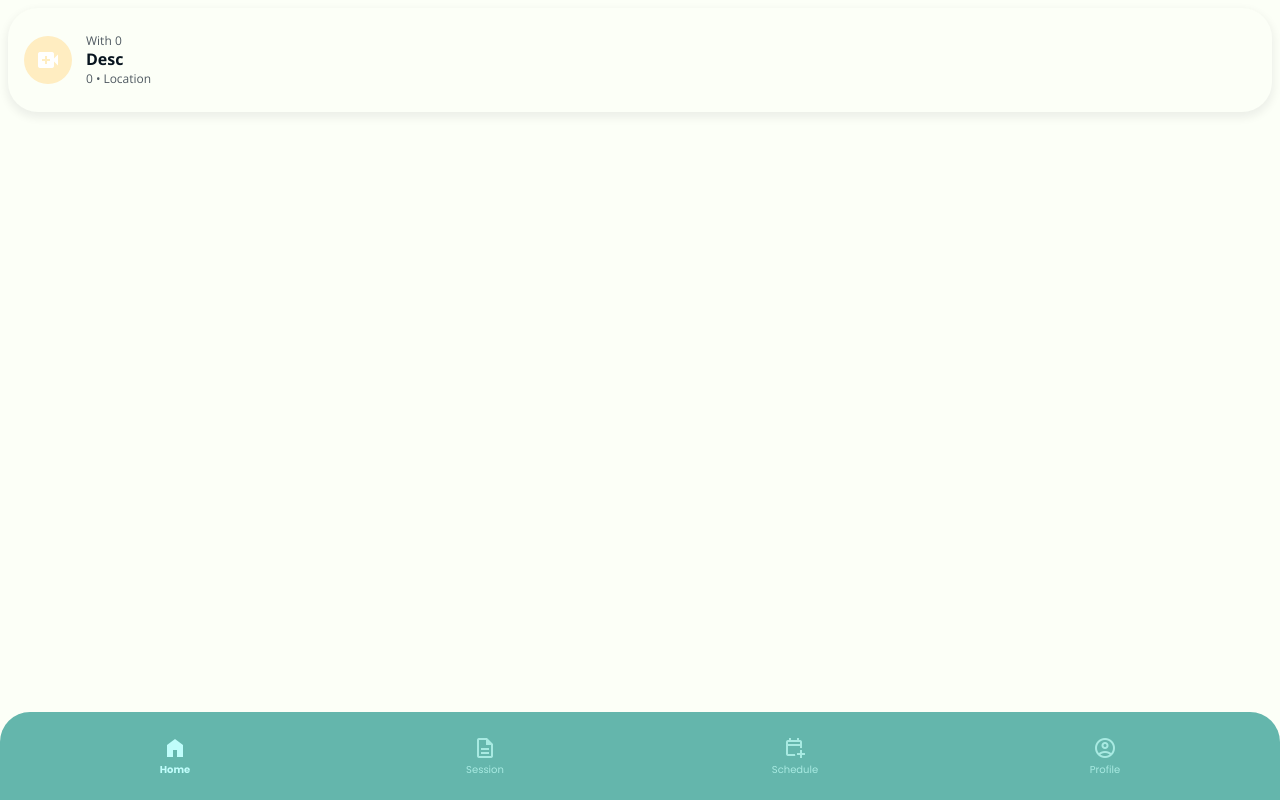
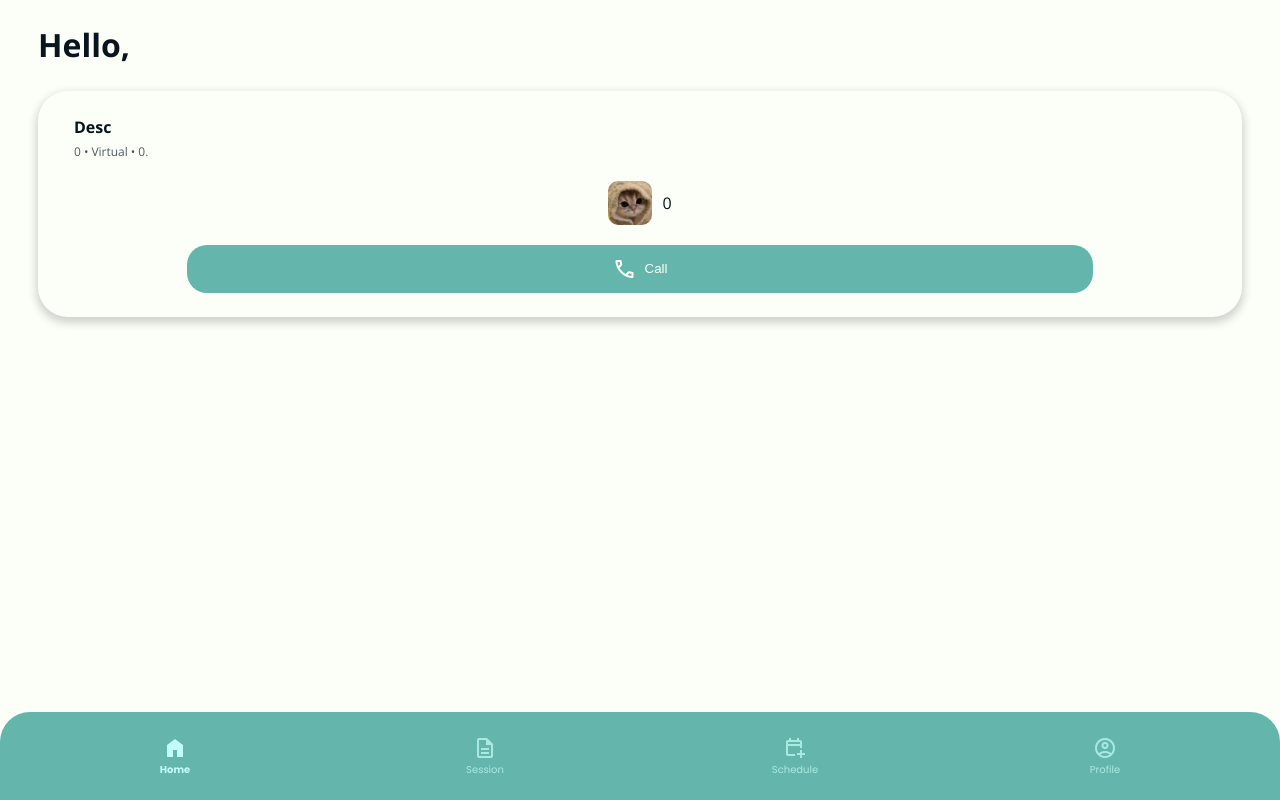
Before and after one commit to andrewchu16/DataDoctor, a React (Vite) app in the folder frontend/: page /home in a window 1280 px wide. Before the commit this address led to /. Built offline with nearby package versions, Linux system fonts and the light colour scheme.

Commit message:
Add get ready card

```diff
--- a/frontend/src/components/appointment/style.css
+++ b/frontend/src/components/appointment/style.css
@@ -1,14 +1,14 @@
 .appointment {
     width: 100%;
     height: 104px;
-    background: var(--background);
+    background: var(--white);
     border-radius: 30px;
     padding: 23px 16px;
     display: flex;
     align-items: center;
     gap: 14px;
     box-sizing: border-box;
-    box-shadow: #08151f10 0 4px 8px 2px;
+    box-shadow: var(--general-box-shadow);
 }
 
 .appointment_icon {
--- a/frontend/src/components/button/index.tsx
+++ b/frontend/src/components/button/index.tsx
@@ -1,5 +1,19 @@
-const Button = () => {
-    return <button className="btn btn-primary">Primary</button>;
+import { ReactNode } from "react";
+import "./style.css";
+
+type ButtonProps = {
+    children: ReactNode;
+    type: "primary" | "secondary";
+    icon: string;
+};
+
+const Button: React.FC<ButtonProps> = ({ children, type, icon }) => {
+    return (
+        <button className={`btn_${type}`}>
+            <span className="material-symbols-outlined">{icon}</span>
+            {children}
+        </button>
+    );
 };
 
 export default Button;
--- a/frontend/src/components/button/style.css
+++ b/frontend/src/components/button/style.css
@@ -0,0 +1,27 @@
+.btn_primary {
+    background: var(--primary);
+    color: var(--white);
+    border: none;
+    border-radius: 20px;
+    padding: 12px 0;
+    display: flex;
+    justify-content: center;
+    align-items: center;
+    gap: 8px;
+    width: 80%;
+    margin: auto;
+}
+
+.btn_secondary {
+    background: var(--white);
+    color: var(--black);
+    border: 1px solid var(--black);
+    border-radius: 20px;
+    padding: 12px 0;
+    display: flex;
+    justify-content: center;
+    align-items: center;
+    gap: 8px;
+    width: 80%;
+    margin: auto;
+}
--- a/frontend/src/components/nav/style.css
+++ b/frontend/src/components/nav/style.css
@@ -1,7 +1,7 @@
 .navbar {
     width: 100%;
     height: 88px;
-    background: #64b6ac;
+    background: var(--primary);
     border-radius: 30px 30px 0 0;
     position: fixed;
     bottom: 0;
@@ -12,7 +12,7 @@
 }
 
 .navbar_item {
-    color: #a8eae2;
+    color: var(--tertiary);
     display: flex;
     flex-direction: column;
     justify-content: center;
--- /dev/null
+++ b/frontend/src/components/readyCard/index.tsx
@@ -0,0 +1,40 @@
+import { AppointmentData } from "../../objects/AppointmentData";
+import "./style.css";
+import defaultPfp from "../../assets/default.png";
+import Button from "../button";
+
+type ReadyCardProps = {
+    appointment: AppointmentData;
+};
+
+const ReadyCard: React.FC<ReadyCardProps> = ({ appointment }) => {
+    return (
+        <div className="ready_card">
+            <span className="ready_card_title">{appointment.description}</span>
+            <div className="ready_card_subtitle">
+                <span className="ready_card_start">
+                    {appointment.startTime}
+                </span>
+                &#x2022;
+                <span className="ready_card_location">
+                    {appointment.location}
+                </span>
+                &#x2022;
+                <span className="ready_card_duration">
+                    {appointment.endTime - appointment.startTime}.
+                </span>
+            </div>
+            <div className="ready_card_profile">
+                <img className="ready_card_profile_image" src={defaultPfp} />
+                <span className="ready_card_profile_name">
+                    {appointment.patientId}
+                </span>
+            </div>
+            <Button icon="call" type="primary">
+                Call
+            </Button>
+        </div>
+    );
+};
+
+export default ReadyCard;
--- /dev/null
+++ b/frontend/src/components/readyCard/style.css
@@ -0,0 +1,40 @@
+.ready_card {
+    box-shadow: var(--general-box-shadow);
+    border-radius: 30px;
+    padding: 24px 36px;
+    width: 100%;
+    box-sizing: border-box;
+    display: flex;
+    flex-direction: column;
+}
+
+.ready_card_title {
+    font-weight: bold;
+    font-size: 16px;
+    padding-bottom: 4px;
+}
+
+.ready_card_subtitle {
+    font-size: 12px;
+    color: var(--text-gray);
+    display: flex;
+    gap: 3px;
+}
+
+.ready_card_profile {
+    display: flex;
+    justify-content: center;
+    align-items: center;
+    gap: 10px;
+    margin: 20px 0;
+}
+
+.ready_card_profile_image {
+    width: 44px;
+    height: 44px;
+    border-radius: 10px;
+}
+
+.ready_card_profile_name {
+    font-size: 16px;
+}
--- a/frontend/src/index.css
+++ b/frontend/src/index.css
@@ -4,14 +4,19 @@
     line-height: 1.5;
     font-weight: 400;
 
-    --background: #fcfff7 !important;
+    --white: #fcfff7 !important;
+    --black: #08151f !important;
     --text: #08151f !important;
     --text-gray: #4f5961 !important;
+    --general-box-shadow: #08151f30 0 4px 8px 2px !important;
+    --primary: #64b6ac;
+    --secondary: #bfe0dc;
+    --tertiary: #a8eae2;
 
     font-family: "Open Sans", "Poppins", sans-serif, Inter, system-ui, Avenir,
         Helvetica, Arial;
     color-scheme: light dark;
-    background: var(--background);
+    background: var(--white);
     color: var(--text);
 
     font-synthesis: none;
@@ -23,3 +28,7 @@
 .material-symbols-outlined {
     user-select: none;
 }
+
+.constrainer {
+    padding: 0 30px;
+}
--- a/frontend/src/main.tsx
+++ b/frontend/src/main.tsx
@@ -19,17 +19,19 @@ createRoot(document.getElementById("root")!).render(
         />
         <BrowserRouter>
             <AuthProvider>
-                <Routes>
-                    <Route path="/" element={<LandingPage />} />
-                    <Route path="/sign-up" element={<SignUp />} />
-                    <Route element={<PrivateRoute />}>
+                <div className="constrainer">
+                    <Routes>
+                        <Route path="/" element={<LandingPage />} />
+                        <Route path="/sign-up" element={<SignUp />} />
+                        {/* <Route element={<PrivateRoute />}> */}
                         <Route element={<Layout />}>
                             <Route path="/home" element={<Home />} />
                             <Route path="/profile" element={<Profile />} />
                         </Route>
-                    </Route>
-                    <Route path="*" element={<PageNotFound />} />
-                </Routes>
+                        {/* </Route> */}
+                        <Route path="*" element={<PageNotFound />} />
+                    </Routes>
+                </div>
             </AuthProvider>
         </BrowserRouter>
     </StrictMode>
--- a/frontend/src/pages/home/index.tsx
+++ b/frontend/src/pages/home/index.tsx
@@ -1,5 +1,32 @@
+import ReadyCard from "../../components/readyCard";
+import { AppointmentData } from "../../objects/AppointmentData";
+
 const Home = () => {
-    return <div className="home"></div>;
+    return (
+        <div className="home">
+            <div className="home_top_bar">
+                <h1>Hello, </h1>
+            </div>
+            <div className="home_get_ready">
+                <ReadyCard
+                    appointment={
+                        new AppointmentData(
+                            0,
+                            0,
+                            0,
+                            0,
+                            0,
+                            "Status",
+                            "Desc",
+                            "Virtual"
+                        )
+                    }
+                />
+            </div>
+            <div className="home_pending"></div>
+            <div className="home_upcoming"></div>
+        </div>
+    );
 };
 
 export default Home;
```
Also changed, not shown: frontend/src/assets/default.png (added).
